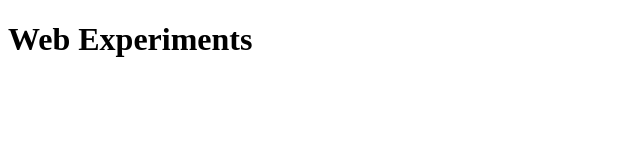
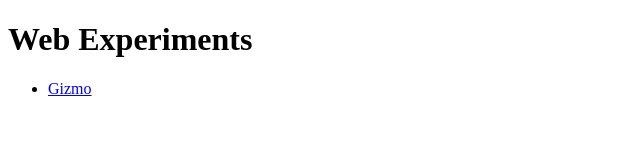
Before and after one commit to samuel-reinhardt/web-experiments, a plain HTML site: page index.html in a window 1280 px wide. Shown: the full height of the page, 0-640 px from the left. Drawn offline with Linux system fonts and the light colour scheme.

Commit message:
Add gizmo link

```diff
--- a/index.html
+++ b/index.html
@@ -5,5 +5,8 @@
 </head>
 <body>
 	<h1>Web Experiments</h1>
+	<ul>
+		<li><a href="/webgl/model-viewer/gizmo.html">Gizmo</a></li>
+	</ul>
 </body>
 </html>
```
